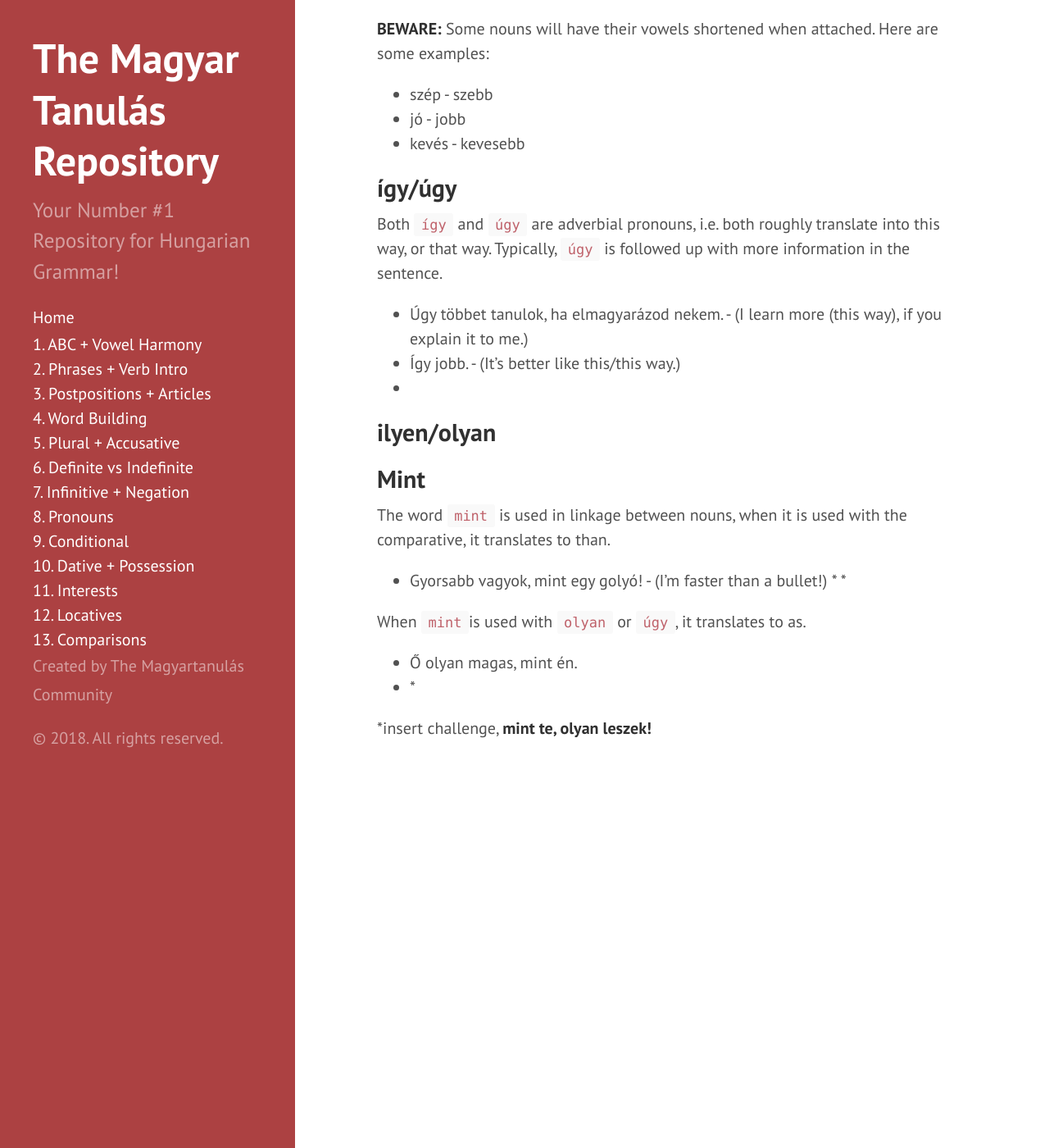
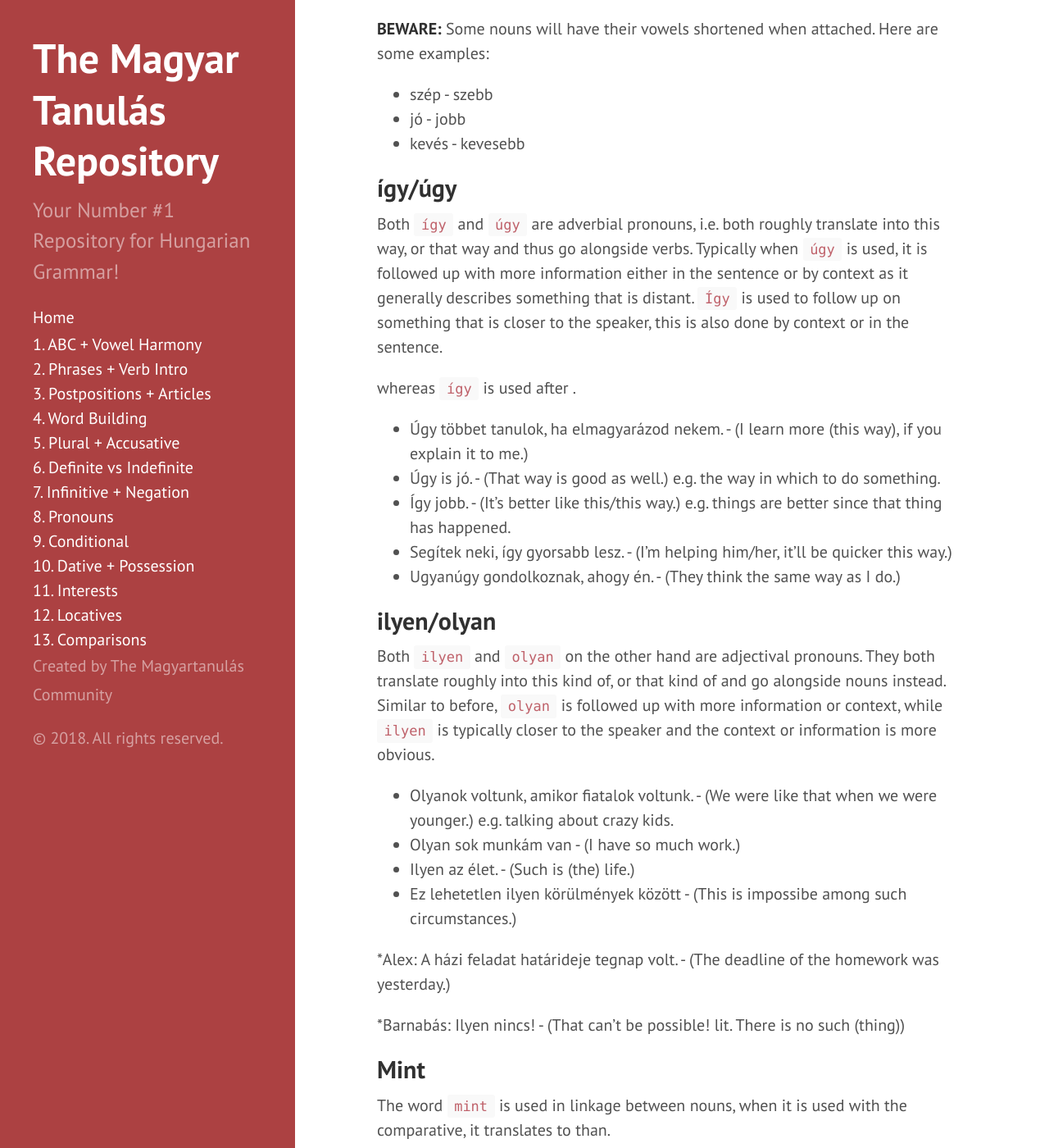
Before and after one commit to Magyartanulas/magyartanulas.github.io, a Jekyll site: the page built from comparisons.md, in a window 1280 px wide and 1400 px high, scrolled down 934 px. Shown: the whole window at 82% size. Built offline with Jekyll 4.4.1, drawn with Linux system fonts in a browser that asks for light colours; Markdown is read by kramdown in place of the engine named in the settings; some of the changed text lies outside the part shown.

Commit message:
Update comparisons.md

```diff
--- a/comparisons.md
+++ b/comparisons.md
@@ -35,13 +35,28 @@ To use the comparative, attach `-bb` to the end of a noun, and to make that comp
 
 ## így/úgy
 
-Both `így` and `úgy` are adverbial pronouns, i.e. both roughly translate into this way, or that way. Typically, `úgy` is followed up with more information in the sentence.
+Both `így` and `úgy` are adverbial pronouns, i.e. both roughly translate into this way, or that way and thus go alongside verbs. Typically when `úgy` is used, it is followed up with more information either in the sentence or by context as it generally describes something that is distant. `Így` is used to follow up on something that is closer to the speaker, this is also done by context or in the sentence.
+
+whereas `így` is used after .
 
 * Úgy többet tanulok, ha elmagyarázod nekem. - (I learn more (this way), if you explain it to me.)
-* Így jobb. - (It's better like this/this way.)
-*
+* Úgy is jó. - (That way is good as well.) e.g. the way in which to do something.
+* Így jobb. - (It's better like this/this way.) e.g. things are better since that thing has happened.
+* Segítek neki, így gyorsabb lesz. - (I'm helping him/her, it'll be quicker this way.)
+* Ugyanúgy gondolkoznak, ahogy én. - (They think the same way as I do.)
 
 ## ilyen/olyan
+
+Both `ilyen` and `olyan` on the other hand are adjectival pronouns. They both translate roughly into this kind of, or that kind of and go alongside nouns instead. Similar to before, `olyan` is followed up with more information or context, while `ilyen` is typically closer to the speaker and the context or information is more obvious.
+
+* Olyanok voltunk, amikor fiatalok voltunk. - (We were like that when we were younger.) e.g. talking about crazy kids.
+* Olyan sok munkám van - (I have so much work.)
+* Ilyen az élet. - (Such is (the) life.)
+* Ez lehetetlen ilyen körülmények között - (This is impossibe among such circumstances.)
+
+*Alex: A házi feladat határideje tegnap volt. - (The deadline of the homework was yesterday.)
+
+*Barnabás: Ilyen nincs! - (That can't be possible! lit. There is no such (thing))
 
 ## Mint
 
@@ -51,10 +66,17 @@ The word `mint` is used in linkage between nouns, when it is used with the compa
 *
 *
 
+The `-nél,-nál` case can be used for comparisons instead of `mint`. Recall from earlier:
+
+> Ennél nincs lehet jobb a világon.
+
+*insert challnge **Az acél nehezebb a tollnál**
+
 When `mint`is used with `olyan` or `úgy`, it translates to as.
 
-* Ő olyan magas, mint én.
-*
-*
+* Ő olyan magas, mint én. - (He/She is as tall as me.)
+* Az egyik olyan, mint a másik. - (One of them is like the other.)
+* Úgy vezet, mint egy őrült. - (He/She drives like a maniac.)
+* Úgy esik, mint a disznó! - (It is raining cats and dogs. lit. It falls like the pig!)
 
 *insert challenge, **mint te, olyan leszek!**
```
